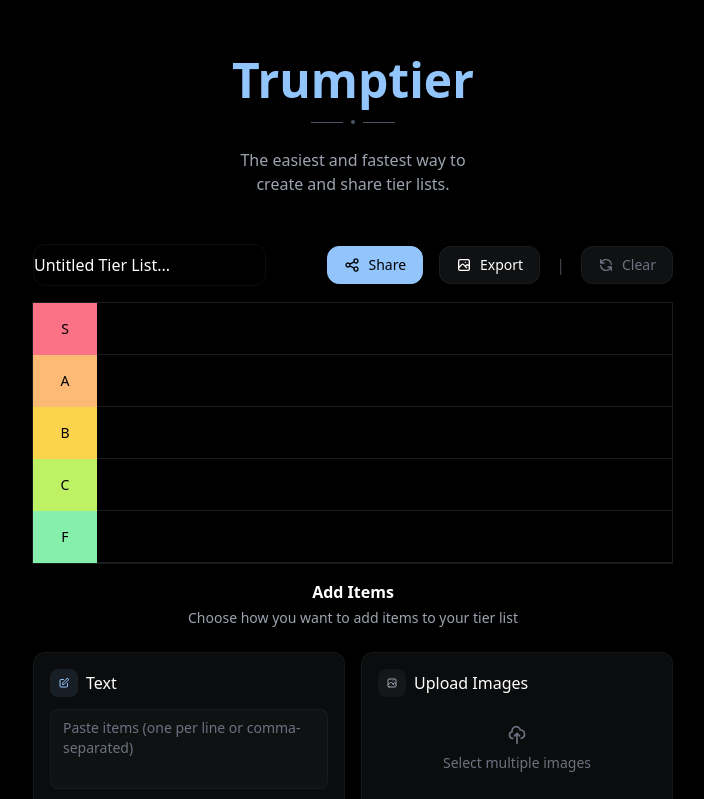
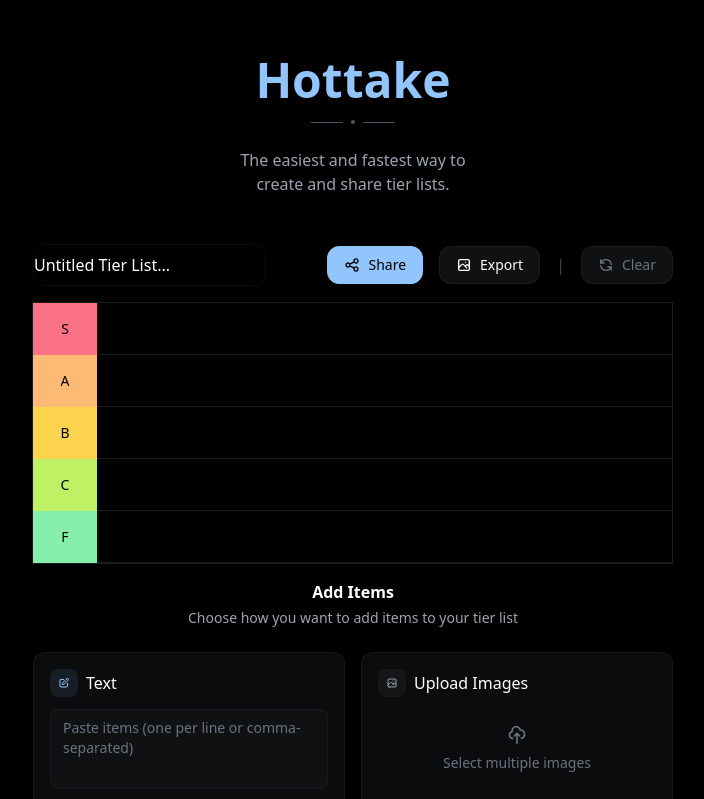
Before and after one commit to kagehq/hottake, a Nuxt app: page / in a window 1280 px wide. Shown: the top 799 px of the page, without its empty margins (287-991 px from the left). Built offline with nearby package versions, Linux system fonts and the light colour scheme.

Commit message:
Update project files and documentation
- Refine README formatting and content
- Update app configuration and dependencies
- Improve page components and functionality
- Enhance OG image generation
- Polish user interface and experience

```diff
--- a/app.vue
+++ b/app.vue
@@ -7,5 +7,5 @@
 <script setup lang="ts"></script>
 
 <style>
-html, body, #__nuxt { height: 100%; }
+html, body, #__nuxt { height: 100%; overscroll-behavior: none;}
 </style>
--- a/package.json
+++ b/package.json
@@ -1,5 +1,5 @@
 {
-  "name": "trumptier",
+  "name": "hottake",
   "private": true,
   "type": "module",
   "scripts": {
--- a/pages/index.vue
+++ b/pages/index.vue
@@ -11,7 +11,7 @@
 
           <!-- Main title -->
           <h1 class="text-4xl md:text-5xl font-bold text-blue-300 mb-4">
-            Trumptier
+            Hottake
           </h1>
 
           <!-- Separator -->
@@ -419,18 +419,18 @@ function resetBoard(){
 
 // SEO meta tags for the main page
 useHead({
-  title: 'Trumptier - Create and Share Tier Lists',
+  title: 'Hottake - Create and Share Tier Lists',
   meta: [
     { name: 'description', content: 'Create beautiful tier lists with drag and drop. Share your rankings with friends and discover what others think. Free tier list maker with custom categories.' },
-    { property: 'og:title', content: 'Trumptier - Create and Share Tier Lists' },
+    { property: 'og:title', content: 'Hottake - Create and Share Tier Lists' },
     { property: 'og:description', content: 'Create beautiful tier lists with drag and drop. Share your rankings with friends and discover what others think. Free tier list maker with custom categories.' },
     { property: 'og:image', content: '/api/og?default=true' },
     { property: 'og:image:width', content: '1200' },
     { property: 'og:image:height', content: '630' },
     { property: 'og:type', content: 'website' },
-    { property: 'og:url', content: 'https://trumptier.com' },
+    { property: 'og:url', content: 'https://hottakehq.com' },
     { name: 'twitter:card', content: 'summary_large_image' },
-    { name: 'twitter:title', content: 'Trumptier - Create and Share Tier Lists' },
+    { name: 'twitter:title', content: 'Hottake - Create and Share Tier Lists' },
     { name: 'twitter:description', content: 'Create beautiful tier lists with drag and drop. Share your rankings with friends and discover what others think. Free tier list maker with custom categories.' },
     { name: 'twitter:image', content: '/api/og?default=true' },
     { name: 'keywords', content: 'tier list, ranking, drag and drop, share, create, free, online tool' },
--- a/pages/tierlist/[id].vue
+++ b/pages/tierlist/[id].vue
@@ -4,7 +4,7 @@
       <!-- Header with title and remix button -->
       <header class="flex flex-col sm:flex-row sm:items-center sm:justify-between gap-3">
         <div>
-          <h1 class="text-2xl font-bold text-white mb-1">{{ tierListData?.state?.title || 'Trumptier' }}</h1>
+          <h1 class="text-2xl font-bold text-white mb-1">{{ tierListData?.state?.title || 'hottake' }}</h1>
           <div v-if="tierListData?.remixOf" class="text-sm text-gray-400">
             Remixed from <span class="text-blue-400">#{{ tierListData.remixOf }}</span>
           </div>
@@ -85,7 +85,7 @@
               <svg xmlns="http://www.w3.org/2000/svg" viewBox="0 0 20 20" fill="currentColor" class="size-4">
                 <path d="M16.555 5.412a8.028 8.028 0 0 0-3.503-2.81 14.899 14.899 0 0 1 1.663 4.472 8.547 8.547 0 0 0 1.84-1.662ZM13.326 7.825a13.43 13.43 0 0 0-2.413-5.773 8.087 8.087 0 0 0-1.826 0 13.43 13.43 0 0 0-2.413 5.773A8.473 8.473 0 0 0 10 8.5c1.18 0 2.304-.24 3.326-.675ZM6.514 9.376A9.98 9.98 0 0 0 10 10c1.226 0 2.4-.22 3.486-.624a13.54 13.54 0 0 1-.351 3.759A13.54 13.54 0 0 1 10 13.5c-1.079 0-2.128-.127-3.134-.366a13.538 13.538 0 0 1-.352-3.758ZM5.285 7.074a14.9 14.9 0 0 1 1.663-4.471 8.028 8.028 0 0 0-3.503 2.81c.529.638 1.149 1.199 1.84 1.66ZM17.334 6.798a7.973 7.973 0 0 1 .614 4.115 13.47 13.47 0 0 1-3.178 1.72 15.093 15.093 0 0 0 .174-3.939 10.043 10.043 0 0 0 2.39-1.896ZM2.666 6.798a10.042 10.042 0 0 0 2.39 1.896 15.196 15.196 0 0 0 .174 3.94 13.472 13.472 0 0 1-3.178-1.72 7.973 7.973 0 0 1 .615-4.115ZM10 15c.898 0 1.778-.079 2.633-.23a13.473 13.473 0 0 1-1.72 3.178 8.099 8.099 0 0 1-1.826 0 13.47 13.47 0 0 1-1.72-3.178c.855.151 1.735.23 2.633.23ZM14.357 14.357a14.912 14.912 0 0 1-1.305 3.04 8.027 8.027 0 0 0 4.345-4.345c-.953.542-1.971.981-3.04 1.305ZM6.948 17.397a8.027 8.027 0 0 1-4.345-4.345c.953.542 1.971.981 3.04 1.305a14.912 14.912 0 0 0 1.305 3.04Z" />
               </svg>
-              Go to trumptier.com →
+              Go to hottakehq.com →
             </a>
           </div>
         </main>
@@ -202,8 +202,8 @@ async function copyUrl() {
 }
 
 // SEO and OG tags - using computed values for proper reactivity
-const pageTitle = computed(() => tierListData.value?.state?.title || 'Trumptier');
-const pageDescription = computed(() => `Check out this tier list: ${tierListData.value?.state?.title || 'Trumptier'}`);
+const pageTitle = computed(() => tierListData.value?.state?.title || 'Hottake');
+const pageDescription = computed(() => `Check out this tier list: ${tierListData.value?.state?.title || 'Hottake'}`);
 
 useHead({
   title: pageTitle,
@@ -215,7 +215,7 @@ useHead({
     { property: 'og:image:width', content: '1200' },
     { property: 'og:image:height', content: '630' },
     { property: 'og:type', content: 'website' },
-    { property: 'og:url', content: `https://trumptier.com/tierlist/${tierListId}` },
+    { property: 'og:url', content: `https://hottakehq.com/tierlist/${tierListId}` },
     { name: 'twitter:card', content: 'summary_large_image' },
     { name: 'twitter:title', content: pageTitle },
     { name: 'twitter:description', content: pageDescription },
```
Also changed, not shown: 2 other files (tests, documents, lock files or other folders).
